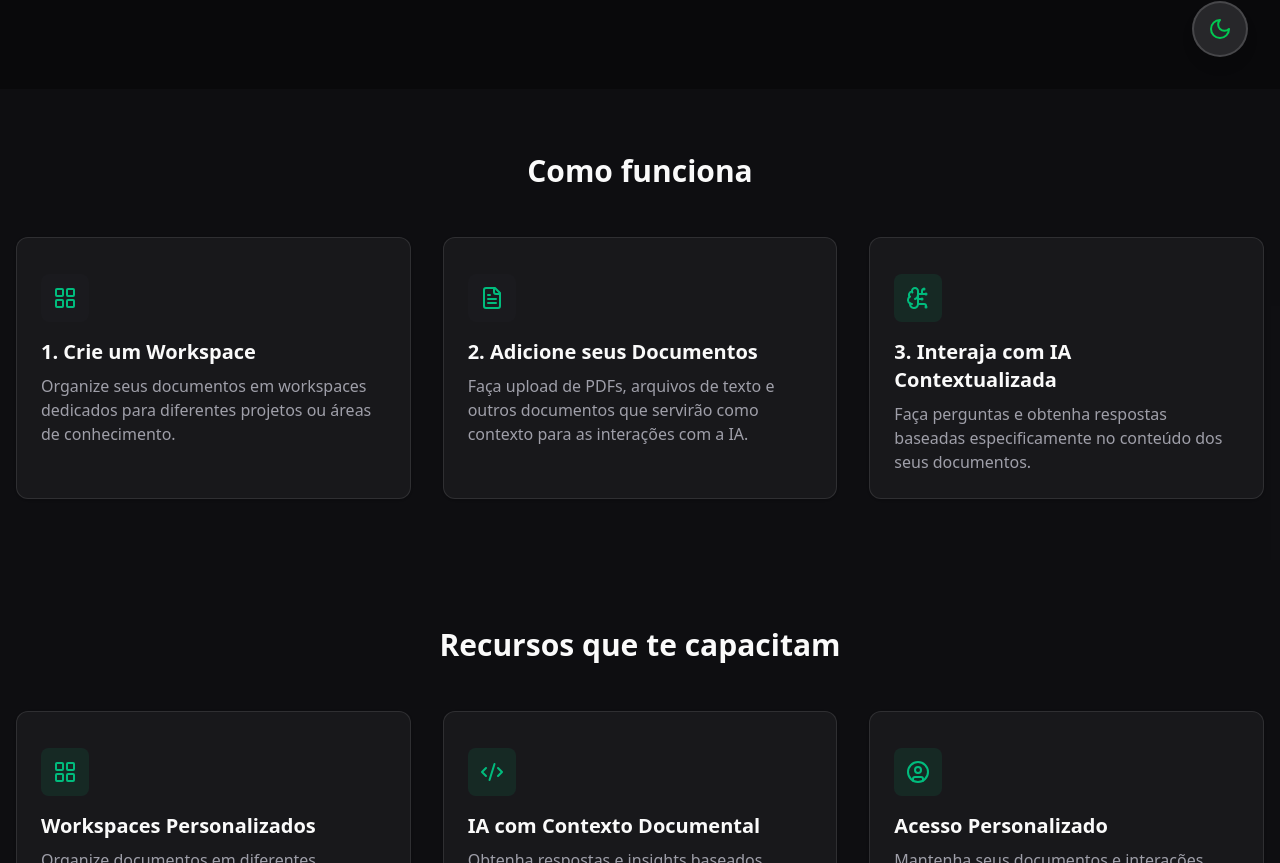
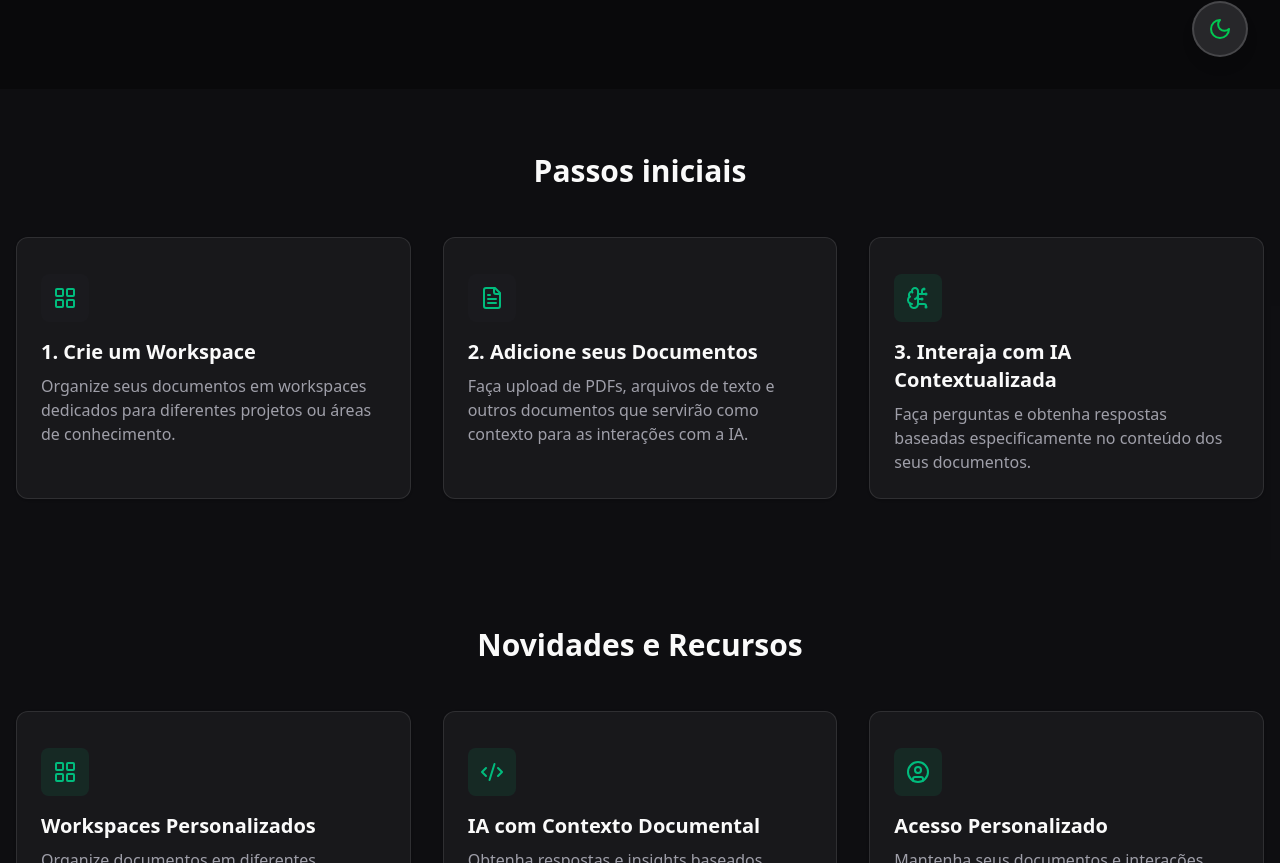
Before and after one commit to fernandovmc/ai-workspaces, a Next.js app in the folder frontend/: page / in a window 1280 px wide. Shown: the part 711-1574 px from the top of the page. Built offline with nearby package versions, Linux system fonts and the light colour scheme.

Commit message:
:zap: feat: Home page labels updated

```diff
--- a/frontend/src/app/page.tsx
+++ b/frontend/src/app/page.tsx
@@ -102,7 +102,7 @@ export default function HomePage() {
       <section className="py-16 bg-muted/20">
         <div className="container mx-auto px-4">
           <h2 className="text-3xl font-bold text-center mb-12">
-            Como funciona
+            Passos iniciais
           </h2>
 
           <div className="grid md:grid-cols-3 gap-8">
@@ -156,7 +156,7 @@ export default function HomePage() {
       <section className="py-16 bg-muted/20">
         <div className="container mx-auto px-4">
           <h2 className="text-3xl font-bold text-center mb-12">
-            Recursos que te capacitam
+            Novidades e Recursos
           </h2>
 
           <div className="grid md:grid-cols-3 gap-8">
```
